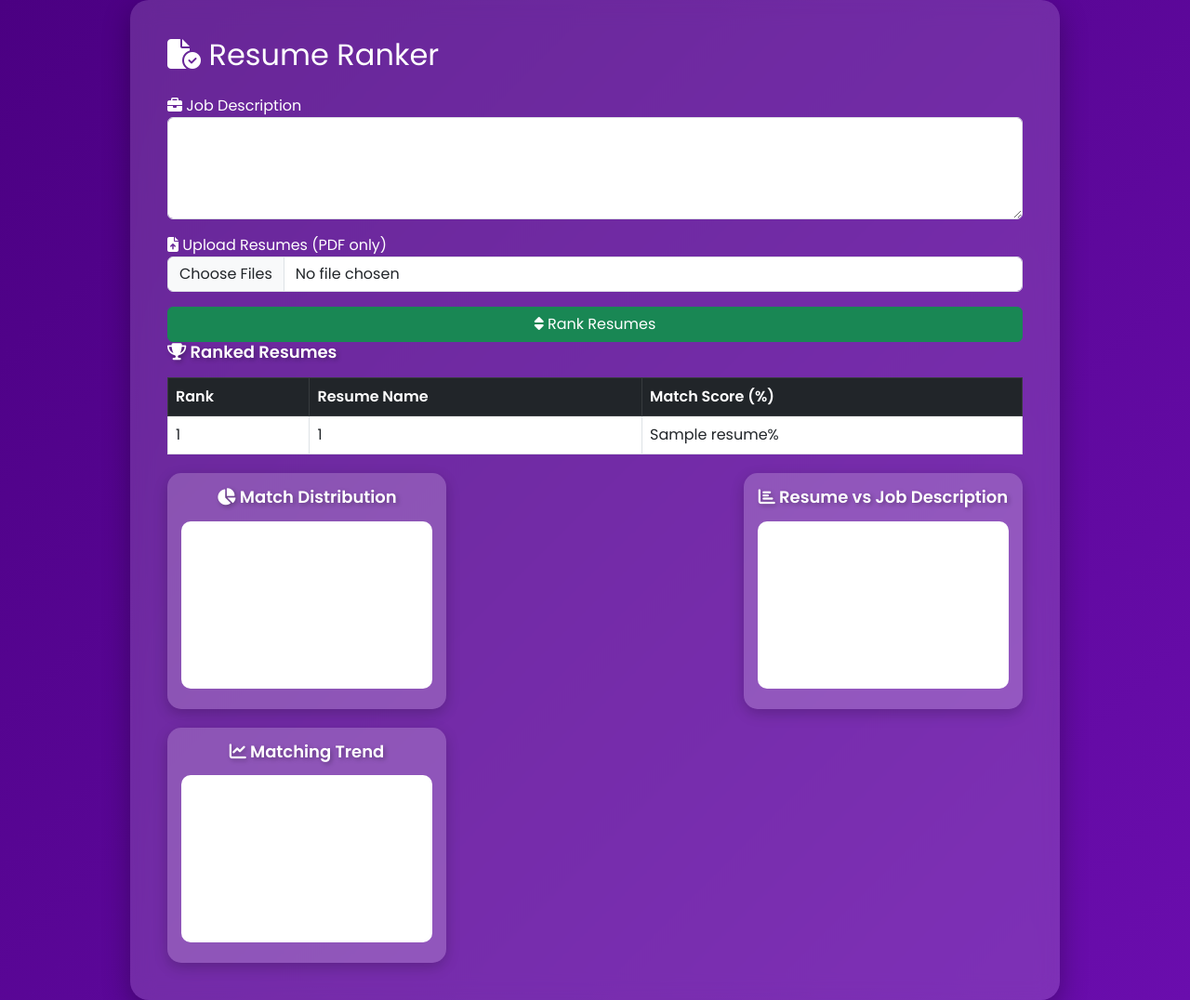
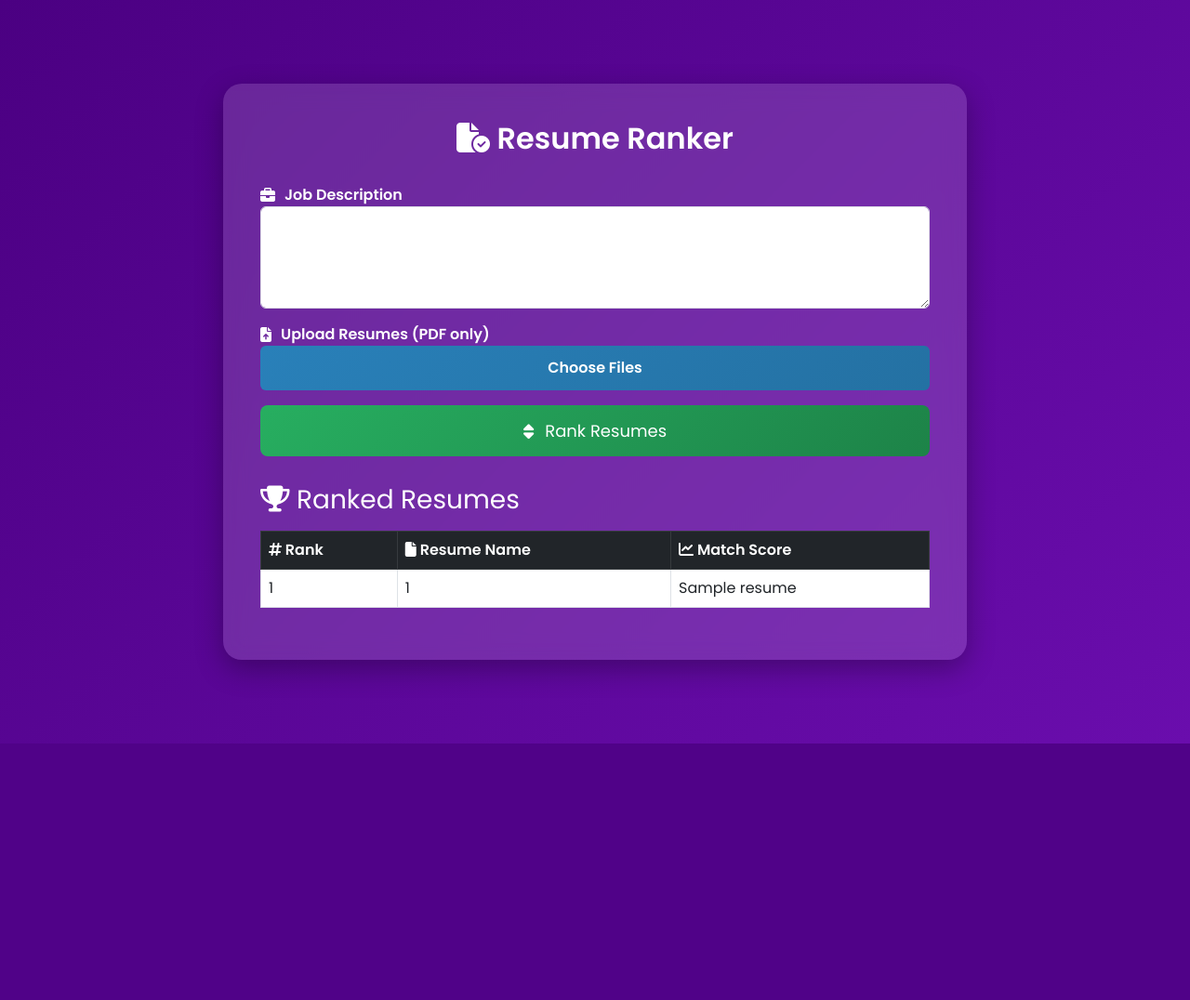
Before and after one commit to agha-abrar/Resume-Ranking, a Flask app: template templates/dashboard.html in a window 1280 px wide. Shown: the whole page at 93% size. After the commit the page ends 800 px from the top, so only its background shows below. Run offline with Flask 3, Linux system fonts and the light colour scheme; the template is opened without the code that fills it: most values are stand-ins (such as "Sample title", 1, 10 or a date in 2020); a map, chart or similar area stays blank; parts of the project's set-up code (start-up, migrations or seed data) failed here and were passed over.

Commit message:
changes in dashboard

```diff
--- a/templates/dashboard.html
+++ b/templates/dashboard.html
@@ -6,65 +6,107 @@
     <title>Resume Ranker Dashboard</title>
     <link rel="stylesheet" href="https://cdn.jsdelivr.net/npm/bootstrap@5.3.0/dist/css/bootstrap.min.css">
     <link rel="stylesheet" href="https://cdnjs.cloudflare.com/ajax/libs/font-awesome/6.4.2/css/all.min.css">
-    <script src="https://cdn.jsdelivr.net/npm/chart.js"></script>
-
     <style>
         @import url('https://fonts.googleapis.com/css2?family=Poppins:wght@300;400;600&display=swap');
 
         body {
             font-family: 'Poppins', sans-serif;
-            background: linear-gradient(135deg, #4B0082, #6A0DAD);
+            background: linear-gradient(135deg, #4B0082, #6A0DAD); /* Purple Gradient */
             color: white;
+            animation: fadeIn 1.5s ease-in;
             display: flex;
             justify-content: center;
             align-items: center;
-            min-height: 100vh;
+            height: 100vh;
             margin: 0;
+        }
+
+        @keyframes fadeIn {
+            from { opacity: 0; }
+            to { opacity: 1; }
         }
 
         .dashboard-container {
             width: 90%;
-            max-width: 1000px;
+            max-width: 800px;
             background: rgba(255, 255, 255, 0.15);
             padding: 40px;
             border-radius: 20px;
             box-shadow: 0 10px 30px rgba(0, 0, 0, 0.3);
             backdrop-filter: blur(12px);
+            animation: slideIn 1s ease-in-out;
         }
 
-        .charts-row {
-            display: flex;
-            flex-wrap: wrap;
-            justify-content: space-between;
-            gap: 20px;
-            margin-top: 20px;
+        @keyframes slideIn {
+            from { transform: translateY(-50px); opacity: 0; }
+            to { transform: translateY(0); opacity: 1; }
         }
 
-        .chart-container {
-            flex: 1;
-            min-width: 300px;
-            max-width: 32%;
-            background: rgba(255, 255, 255, 0.2);
-            padding: 15px;
-            border-radius: 15px;
-            box-shadow: 0 5px 15px rgba(0, 0, 0, 0.2);
+        h2 {
+            font-weight: 700;
             text-align: center;
+            margin-bottom: 30px;
         }
 
-        canvas {
-            max-width: 100%;
-            height: 180px;
-            background: white;
-            border-radius: 10px;
-            padding: 5px;
+        label {
+            font-weight: 600;
+            display: flex;
+            align-items: center;
+            gap: 10px;
         }
 
-        h3 {
-            font-weight: 600;
-            margin-bottom: 15px;
+        textarea, input[type="file"] {
+            background-color: rgba(255, 255, 255, 0.2);
+            border: none;
+            padding: 14px;
+            border-radius: 8px;
+            width: 100%;
             color: white;
+        }
+
+        input[type="file"] {
+            display: none;
+        }
+
+        .custom-btn {
+            background: linear-gradient(135deg, #27AE60, #1D8348);
+            border: none;
+            padding: 14px;
+            width: 100%;
+            border-radius: 8px;
             font-size: 18px;
-            text-shadow: 2px 2px 5px rgba(0,0,0,0.3);
+            color: white;
+            display: flex;
+            align-items: center;
+            justify-content: center;
+            gap: 12px;
+            transition: 0.3s ease-in-out;
+            will-change: transform;
+        }
+
+        .custom-btn:hover {
+            background: linear-gradient(135deg, #1D8348, #27AE60);
+            transform: scale(1.05);
+        }
+
+        .file-input-button {
+            background: linear-gradient(135deg, #2980B9, #2471A3);
+            border: none;
+            padding: 12px;
+            border-radius: 6px;
+            color: white;
+            display: block;
+            text-align: center;
+            width: 100%;
+            cursor: pointer;
+        }
+
+        .table-container {
+            margin-top: 30px;
+        }
+
+        .table-dark {
+            background: rgba(255, 255, 255, 0.2);
         }
     </style>
 </head>
@@ -77,30 +119,31 @@
                 <label for="job_description">
                     <i class="fas fa-briefcase"></i> Job Description
                 </label>
-                <textarea class="form-control" id="job_description" name="job_description" rows="4" required></textarea>
+                <textarea class="form-control" id="job_description" name="job_description" rows="4" required aria-label="Job Description"></textarea>
             </div>
 
             <div class="mb-3">
                 <label for="resumes">
                     <i class="fas fa-file-arrow-up"></i> Upload Resumes (PDF only)
                 </label>
-                <input type="file" id="resumes" name="resumes" multiple accept=".pdf" required class="form-control">
+                <input type="file" id="resumes" name="resumes" multiple accept=".pdf" required>
+                <label for="resumes" class="file-input-button">Choose Files</label>
             </div>
 
-            <button type="submit" class="btn btn-success w-100">
+            <button type="submit" class="custom-btn">
                 <i class="fas fa-sort"></i> Rank Resumes
             </button>
         </form>
 
         {% if ranked_resumes %}
         <div class="table-container">
-            <h3><i class="fas fa-trophy"></i> Ranked Resumes</h3>
-            <table class="table table-bordered mt-3 text-white">
+            <h3 class="text-white"><i class="fas fa-trophy"></i> Ranked Resumes</h3>
+            <table class="table table-bordered mt-3">
                 <thead class="table-dark">
                     <tr>
-                        <th>Rank</th>
-                        <th>Resume Name</th>
-                        <th>Match Score (%)</th>
+                        <th><i class="fas fa-hashtag"></i> Rank</th>
+                        <th><i class="fas fa-file"></i> Resume Name</th>
+                        <th><i class="fas fa-chart-line"></i> Match Score</th>
                     </tr>
                 </thead>
                 <tbody>
@@ -108,105 +151,12 @@
                     <tr>
                         <td>{{ loop.index }}</td>
                         <td>{{ resume[0] }}</td>
-                        <td>{{ resume[1] }}%</td>
+                        <td>{{ resume[1] }}</td>
                     </tr>
                     {% endfor %}
                 </tbody>
             </table>
         </div>
-
-        <!-- Charts Row (Horizontal Display) -->
-        <div class="charts-row">
-            <div class="chart-container">
-                <h3><i class="fas fa-chart-pie"></i> Match Distribution</h3>
-                <canvas id="rankingPieChart"></canvas>
-            </div>
-
-            <div class="chart-container">
-                <h3><i class="fas fa-chart-bar"></i> Resume vs Job Description</h3>
-                <canvas id="rankingBarChart"></canvas>
-            </div>
-
-            <div class="chart-container">
-                <h3><i class="fas fa-chart-line"></i> Matching Trend</h3>
-                <canvas id="rankingLineChart"></canvas>
-            </div>
-        </div>
-
-        <script>
-            document.addEventListener("DOMContentLoaded", function () {
-                try {
-                    let rankedResumes = JSON.parse('{{ ranked_resumes | tojson | safe }}');
-
-                    if (!Array.isArray(rankedResumes) || rankedResumes.length === 0) {
-                        console.warn("No ranked resumes available.");
-                        return;
-                    }
-
-                    let labels = rankedResumes.map(resume => resume[0]);
-                    let scores = rankedResumes.map(resume => parseFloat(resume[1]));
-
-                    // Pie Chart
-                    let pieLabels = ['Match Score (%)', 'Remaining (%)'];
-                    let pieData = [scores[0], 100 - scores[0]];
-
-                    new Chart(document.getElementById('rankingPieChart'), {
-                        type: 'pie',
-                        data: {
-                            labels: pieLabels,
-                            datasets: [{
-                                label: 'Match Percentage',
-                                data: pieData,
-                                backgroundColor: ['#FF5733', '#D3D3D3'],
-                            }]
-                        }
-                    });
-
-                    // Bar Chart
-                    new Chart(document.getElementById('rankingBarChart'), {
-                        type: 'bar',
-                        data: {
-                            labels: labels,
-                            datasets: [{
-                                label: 'Match with Job Description (%)',
-                                data: scores,
-                                backgroundColor: '#1E90FF',
-                                borderWidth: 2
-                            }]
-                        }
-                    });
-
-                    // Line Chart (No Trend Line, Fixed Y-Axis 0-100)
-                    new Chart(document.getElementById('rankingLineChart'), {
-                        type: 'line',
-                        data: {
-                            labels: labels,
-                            datasets: [{
-                                label: 'Matching Trend (%)',
-                                data: scores,
-                                borderColor: '#FFD700',
-                                borderWidth: 3,
-                                pointBackgroundColor: '#FFD700',
-                                fill: false,
-                                tension: 0.3
-                            }]
-                        },
-                        options: {
-                            responsive: true,
-                            scales: {
-                                y: {
-                                    beginAtZero: true,
-                                    max: 100
-                                }
-                            }
-                        }
-                    });
-
-                } catch (error) {
-                    console.error("Error parsing ranked resumes data:", error);
-                }
-            });
-        </script>
         {% endif %}
     </div>
 </body>
```
